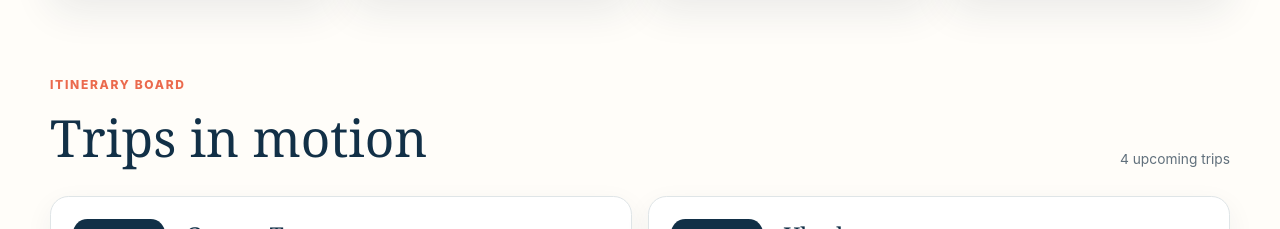
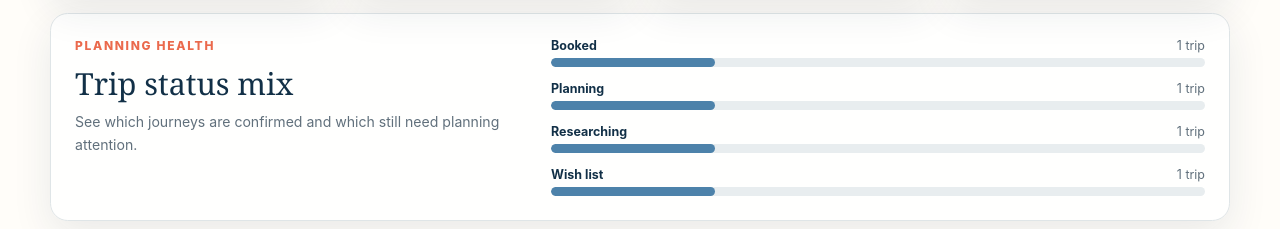
Before and after one commit to chocoHacks33/trip-tally-dashboard, a website: page index.html in a window 1280 px wide. Shown: the part 717-946 px from the top of the page. Drawn offline with Linux system fonts and the light colour scheme.

Commit message:
feat: add trip status insights

```diff
--- a/app.js
+++ b/app.js
@@ -83,6 +83,36 @@ function formatTripDate(dateString) {
   }).format(parseDate(dateString));
 }
 
+function summarizeStatuses(items) {
+  const counts = items.reduce((summary, trip) => {
+    summary.set(trip.status, (summary.get(trip.status) ?? 0) + 1);
+    return summary;
+  }, new Map());
+
+  return [...counts.entries()]
+    .map(([status, count]) => ({
+      status,
+      count,
+      percentage: items.length ? Math.round((count / items.length) * 100) : 0,
+    }))
+    .sort((a, b) => b.count - a.count || a.status.localeCompare(b.status, "en-SG"));
+}
+
+function statusBreakdownMarkup(items) {
+  return summarizeStatuses(items)
+    .map(({ status, count, percentage }) => `
+      <div class="status-row" role="listitem">
+        <div class="status-label">
+          <strong>${status}</strong>
+          <span>${count} ${count === 1 ? "trip" : "trips"}</span>
+        </div>
+        <div class="status-track" role="progressbar" aria-label="${status}: ${count} trips" aria-valuemin="0" aria-valuemax="${items.length}" aria-valuenow="${count}">
+          <span style="width: ${percentage}%"></span>
+        </div>
+      </div>`)
+    .join("");
+}
+
 function tripCardMarkup(trip) {
   const start = parseDate(trip.startDate);
   const month = new Intl.DateTimeFormat("en-SG", { month: "short", timeZone: "UTC" }).format(start);
@@ -121,6 +151,7 @@ function renderDashboard(items = trips) {
   document.querySelector("#booked-total").textContent = formatCurrency(summary.booked);
   document.querySelector("#next-stop").textContent = orderedTrips[0]?.destination ?? "No trips";
   document.querySelector("#trip-summary").textContent = `${summary.tripCount} upcoming ${summary.tripCount === 1 ? "trip" : "trips"}`;
+  document.querySelector("#status-breakdown").innerHTML = statusBreakdownMarkup(items);
   document.querySelector("#trip-list").innerHTML = orderedTrips.map(tripCardMarkup).join("");
 }
 
@@ -133,6 +164,8 @@ if (typeof module !== "undefined") {
     formatCurrency,
     formatTripDate,
     getTripDuration,
+    statusBreakdownMarkup,
+    summarizeStatuses,
     summarizeTrips,
     tripCardMarkup,
     trips,
--- a/index.html
+++ b/index.html
@@ -52,6 +52,15 @@
         </article>
       </section>
 
+      <section class="status-panel" aria-labelledby="status-title">
+        <div>
+          <p class="eyebrow">Planning health</p>
+          <h2 id="status-title">Trip status mix</h2>
+          <p>See which journeys are confirmed and which still need planning attention.</p>
+        </div>
+        <div id="status-breakdown" class="status-breakdown" role="list"></div>
+      </section>
+
       <section class="itinerary-section" aria-labelledby="itinerary-title">
         <div class="section-heading">
           <div>
--- a/styles.css
+++ b/styles.css
@@ -198,6 +198,64 @@ h1 {
 .accent-gold { --accent: var(--gold); }
 .accent-green { --accent: var(--green); }
 
+.status-panel {
+  display: grid;
+  grid-template-columns: minmax(0, 0.8fr) minmax(18rem, 1.2fr);
+  gap: 2.5rem;
+  margin-top: 1rem;
+  padding: 1.5rem;
+  border: 1px solid var(--line);
+  border-radius: 1.1rem;
+  background: rgba(255, 255, 255, 0.84);
+  box-shadow: var(--shadow);
+}
+
+.status-panel h2 {
+  margin-bottom: 0.45rem;
+  color: var(--navy);
+  font-family: Georgia, "Times New Roman", serif;
+  font-size: 1.9rem;
+  font-weight: 500;
+}
+
+.status-panel p:last-child {
+  margin-bottom: 0;
+  color: var(--muted);
+  font-size: 0.88rem;
+  line-height: 1.6;
+}
+
+.status-breakdown {
+  display: grid;
+  gap: 0.85rem;
+}
+
+.status-label {
+  display: flex;
+  justify-content: space-between;
+  margin-bottom: 0.35rem;
+  color: var(--navy);
+  font-size: 0.78rem;
+}
+
+.status-label span {
+  color: var(--muted);
+}
+
+.status-track {
+  height: 0.55rem;
+  overflow: hidden;
+  border-radius: 999px;
+  background: #e8edef;
+}
+
+.status-track span {
+  display: block;
+  height: 100%;
+  border-radius: inherit;
+  background: var(--blue);
+}
+
 .itinerary-section {
   padding: 5rem 0 4rem;
 }
@@ -320,6 +378,11 @@ footer {
   .trip-grid {
     grid-template-columns: 1fr;
   }
+
+  .status-panel {
+    grid-template-columns: 1fr;
+    gap: 1.5rem;
+  }
 }
 
 @media (max-width: 560px) {
```
Also changed, not shown: tests/app.test.js (+18 -0 lines).
